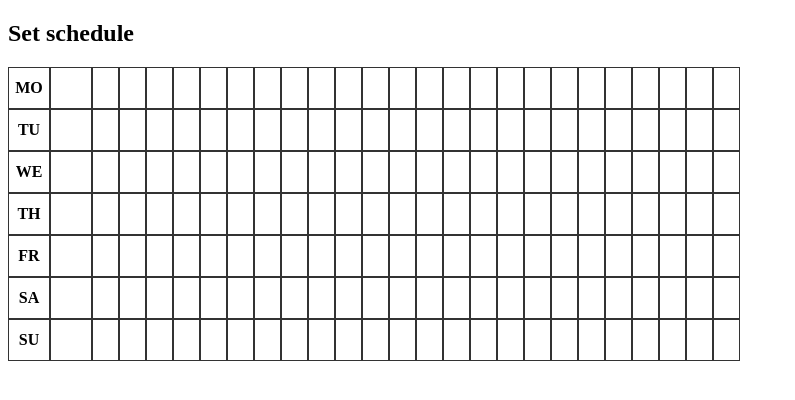
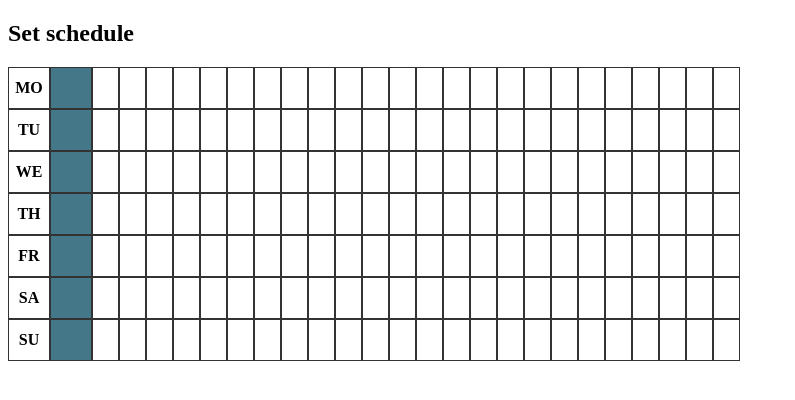
Before and after one commit to PaBLyS/K-3soft, a Vue app: page / in a window 1280 px wide. Shown: the top 400 px of the page, without its empty margins (0-795 px from the left). Built offline with nearby package versions, Linux system fonts and the light colour scheme.

Commit message:
create logic all day button

```diff
--- a/src/components/calendar.vue
+++ b/src/components/calendar.vue
@@ -1,6 +1,11 @@
 <template>
   <div>
-    <day v-for="(value, label, index) in data" :label="label" :key="label+index" />
+    <day
+      v-for="(value, label, index) in week"
+      :label="label"
+      :key="label+index"
+      @edit-day="editDay"
+    />
   </div>
 </template>
 
@@ -12,7 +17,7 @@ export default {
   components: { day },
   data() {
     return {
-      data: {
+      week: {
         mo: [{ bt: 240, et: 779 }],
         tu: [],
         we: [],
@@ -25,6 +30,11 @@ export default {
         su: []
       }
     };
+  },
+  methods: {
+    editDay(day, item) {
+      console.log(day);
+    }
   }
 };
 </script>
--- a/src/components/day.vue
+++ b/src/components/day.vue
@@ -1,7 +1,7 @@
 <template>
   <div class="day" @mouseup="cursor = false" @mouseleave="cursor = false">
     <div class="day-block day-label">{{label}}</div>
-    <div class="day-block day-all"></div>
+    <div class="day-block day-all" @click="editAllDay"></div>
     <div
       v-for="(item, index) in status"
       :class="{'day-block': true, 'day-hour': true, 'entered': item}"
@@ -49,12 +49,21 @@ export default {
       ]
     };
   },
+  computed: {
+    fullDay() {
+      return this.status.indexOf(false) === -1
+    }
+  },
   methods: {
     editStatus(index, edit) {
-      const { status } = this;
-      if (edit) this.cursor = true;
-      if (!this.cursor) return;
-      this.$set(status, index, !status[index]);
+      if (edit) this.cursor = true
+      if (!this.cursor) return
+      this.$set(this.status, index, !this.status[index])
+      this.$emit('edit-day', this.label ,this.status)
+    },
+    editAllDay() {
+      this.status = [...this.status.fill(!this.fullDay)]
+      console.log(this.fullDay)
     }
   }
 };
@@ -81,6 +90,7 @@ export default {
 
   &-all {
     width: 40px;
+    background-color: #447788;
   }
 
   &-hour {
```
